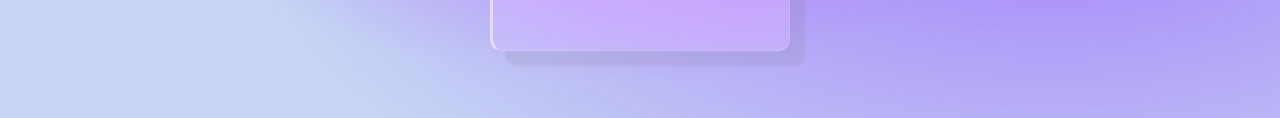
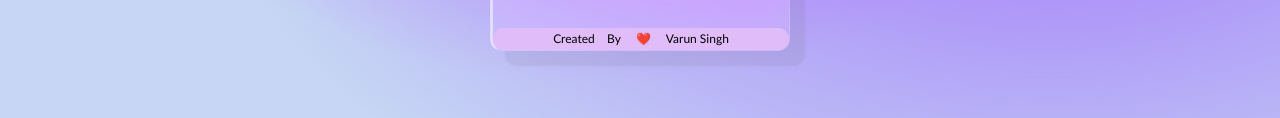
Before and after one commit to Varuns1229/analog-clock, a plain HTML site: page index.html in a window 1280 px wide. Shown: the part 620-738 px from the top of the page. Drawn offline with Linux system fonts and the light colour scheme.

Commit message:
footer bar

```diff
--- a/index.html
+++ b/index.html
@@ -46,6 +46,11 @@
                 <p>28 aug 2021</p> -->
             </div>
         </div>
+        <div class="creator">
+
+            Created &nbsp;&nbsp;&nbsp;By &nbsp;&nbsp;&nbsp; ❤️ &nbsp;&nbsp;&nbsp; Varun Singh
+
+       </div>
     </div>
     <script type="text/javascript" src='javascript.js'></script>
 </body>
--- a/style.css
+++ b/style.css
@@ -15,6 +15,7 @@ body {
 }
 .top-menu{
     display: flex;
+    height: 13%;
     justify-content: space-between;
     padding: 10px 30px;
     align-items: center;
@@ -140,6 +141,23 @@ img{
     z-index: 1;
 }
 .timing{
+    height: 25%;
     display: flex;
     flex-direction: column;
 }
+.clock{
+    height: 89%;
+}
+.creator{
+    height: 8%;
+    height: 3vh;
+    display: flex;
+    justify-content: center;
+    align-items: center;
+    font-size: 12px;
+    font-family:'Gill Sans', 'Gill Sans MT', Calibri, 'Trebuchet MS', sans-serif;
+    background-color: #e0bcf8;
+    border-radius: 12px;
+
+
+}
```
